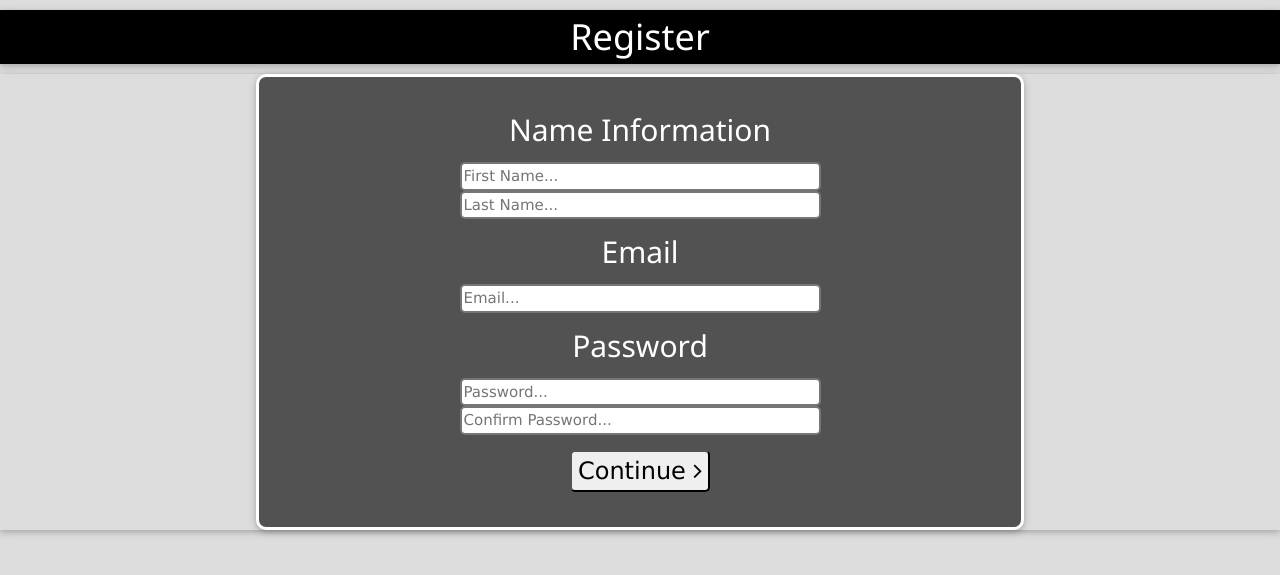
After one commit to Hill-Boss/eSports_stats, a Django app: page /register in a window 1280 px wide. The commit adds this page. Shown: the top 575 px of the page. Run offline with Django 3.2, Linux system fonts and the light colour scheme.

Commit message:
2/12/2020
Added Register Page
Added Form Validation for Register Page

```diff
--- a/eSports_stats/eSports/static/css/master.css
+++ b/eSports_stats/eSports/static/css/master.css
@@ -1,50 +1,3 @@
-
-/* Full-width input fields */
-input[type=text], input[type=password] {
-  width: 100%;
-  padding: 15px;
-  margin: 5px 0 22px 0;
-  display: inline-block;
-  border: none;
-  background: #f1f1f1;
-}
-
-input[type=text]:focus, input[type=password]:focus {
-  background-color: #ddd;
-  outline: none;
-}
-
-hr {
-  border: 1px solid #f1f1f1;
-  margin-bottom: 25px;
-}
-
-ul{
-  list-style-type: none;
-}
-a:link, a:visited {
-  background-color: inherit;
-  color: white;
-  padding: 14px 25px;
-  text-align: center;
-  text-decoration: none;
-  display: inline-block;
-}
-
-a:hover, a:active {
-  background-color: #5e001d;
-}
-
-.w3-btn{
-  padding: 0;
-  padding-left: 0!important;
-  padding-right: 0!important;
-  padding-bottom: 0!important;
-  display: block!important;
-}
-ul.w3-btn{
-  padding-top: 5px!important;
-}
 /* Colors */
 .maroon{
   color: #ffffff!important;
@@ -59,6 +12,30 @@ ul.w3-btn{
   color: #ffffff;
   background-color: #3c3c3c;
 }
+.light-gray{
+  color: #000;
+  background-color: #ddd;
+}
+
+.dark-gray{
+  color: #ffffff;
+  background-color: #404040;
+}
+
+.darker-gray{
+  color: #ffffff;
+  background-color: #525252;
+}
+
+.white{
+  color: #000!important;
+  background-color: #ffffff!important;
+}
+
+.black{
+  color: #ffffff;
+  background-color: #000;
+}
 /* Custom Adjustment Classes */
 .w-100per{
   width: 100%;
@@ -66,102 +43,3 @@ ul.w3-btn{
 .h-100per{
   height: 100%;
 }
-
-/* Top of page >>> Bottom of Page */
-.header{
-  text-align: center;
-}
-.navbar{
-  overflow: hidden;
-}
-
-.logo{
-  width: 50%;
-  float: left;
-}
-.title{
-  color: white;
-  display: block-inline;
-  height: inherit;
-}
-.Menu{
-  float: left;
-  padding: 10px;;
-  width: 50%;
-}
-.dropdown{
-  overflow: hidden;
-  float: right;
-  padding:  15px 14px;
-}
-.dropbtn.w3-btn{
-  padding: 0!important;
-}
-
-.dropdown-content{
-  display: none;
-  position: absolute;
-  right: 0;
-  z-index: 1;
-}
-
-.card{
-  height: 500px;
-  width: 300px;
-  background-image: url('../imgs/eSports_logo.png');
-  background-repeat: no-repeat;
-  background-position: center;
-}
-
-.card a{
-  float: left;
-  width: 100%;
-  text-align: left;
-
-}
-.card a:hover,.card a:active{
-  color: #ffffff;
-  background-color: #3c3c3c;
-}
-
-.show{
-  display: block;
-}
-
-.main-body{
-  overflow: hidden;
-}
-.row{
-  display: table;
-  width: 100%;
-}
-
-.row:after {
-  content: "";
-  display: table;
-  clear: both;
-}
-
-.sidebar{
-  float: left;
-  overflow-y: scroll;
-  overflow: hidden;
-  margin: 0;
-  padding: 0;
-  width: 20%;
-  height: 100vh;
-}
-.content{
-  float: left;
-  width: 60%;
-  height: 100vh;
-  text-align: center;
-}
-
-.right.sidebar{
-  text-align: center;
-}
-
-.footer{
-  height: 100px;
-}
--- /dev/null
+++ b/eSports_stats/eSports/static/css/register.css
@@ -0,0 +1,49 @@
+body{
+  background-color: #ddd;
+}
+.header{
+  text-align: center;
+
+}
+.content{
+
+}
+.register{
+  margin-left: 20%;
+  margin-right: 20%;
+  border-style: solid;
+  border-radius: 10px;
+  padding: 20px;
+  height: 100%;
+}
+.register h2{
+  text-align: center;
+}
+.input{
+  width: 50%;
+  margin-left: 25%;
+  border-style: solid;
+  border-radius: 5px;
+}
+
+.Button-Continue{
+  border-radius: 5px;
+}
+.Button-Continue:hover, .Button-Continue:active{
+  cursor: pointer;
+  color: #000;
+  background-color: #39e600;
+}
+.Button-Container{
+  padding: 15px 14px;
+  width: 100%;
+  text-align: center;
+}
+.valid{
+  border-color: #39e600;
+}
+
+.invalid{
+  border-color: #ff0000!important;
+
+}
--- /dev/null
+++ b/eSports_stats/eSports/static/js/signInValidation.js
@@ -0,0 +1,124 @@
+
+
+function validateForm(id){
+  var input;
+  var letters = /^[A-Za-z]+$/;
+  var email = /^([a-zA-Z0-9_\-\.]+)@([a-zA-Z0-9_\-\.]+)\.([a-zA-Z]{2,5})$/;
+  var PassRegex = /^[a-zA-Z]\w{3,14}$/;
+  switch (id) {
+    case "FirstNameIn":
+      idInvalid = "first-name-invalid";
+      input = document.getElementById(id);
+      var parent = document.getElementById('first-name');
+      if(!letters.test(input.value)){
+          AppendMessage("Spaces or numbers detected in name", parent, idInvalid);
+          colorInvalid(input);
+      }else{
+        colorValid(input);
+        DeleteMessage(parent,idInvalid);
+      }
+      break;
+    case "LastNameIn":
+    idInvalid = "last-name-invalid";
+    input = document.getElementById(id);
+    var parent = document.getElementById('last-name');
+    if(!letters.test(input.value)){
+      colorInvalid(input);
+      AppendMessage("Spaces or numbers detected in name", parent, idInvalid);
+    }else{
+      colorValid(input);
+      DeleteMessage(parent,idInvalid);
+    }
+    break;
+    case "EmailIn":
+    idInvalid = "email-invalid";
+    input = document.getElementById(id);
+    var parent = document.getElementById('email-info');
+    if(!email.test(input.value)){
+      colorInvalid(input);
+      AppendMessage("email is not recognizable", parent, idInvalid);
+    }else{
+      colorValid(input);
+      DeleteMessage(parent,idInvalid);
+    }
+    break;
+    case "PasswordIn":
+    idInvalid = "password-invalid";
+    input = document.getElementById(id);
+    var parent = document.getElementById('password');
+    if(!PassRegex.test(input.value)){
+      colorInvalid(input);
+      AppendMessage("Password must have between 4 and 15 characters,start with a letter, and contain no spaces", parent, idInvalid);
+
+    }else{
+      colorValid(input);
+      DeleteMessage(parent,idInvalid);
+    }
+    break;
+    case "ConfirmPasswordIn":
+    idInvalid = "confirm-password-invalid";
+    input = document.getElementById(id);
+    var parent = document.getElementById('confirm-password');
+    if(input.value != document.getElementById('PasswordIn').value || input.value == ''){
+      colorInvalid(input);
+      AppendMessage("Passwords dont match", parent, idInvalid);
+    }else{
+      colorValid(input);
+      DeleteMessage(parent,idInvalid);
+    }
+    break;
+    default:
+
+  }
+}
+
+function validatePage() {
+  var valid = false;
+  // for (var i = 0; i < document.getElementsByClassName('input').length; i++) {
+  //   if(document.getElementsByClassName('input')[i] == null){
+  //     valid = false;
+  //   }
+  // }
+  if(document.getElementsByClassName('invalid')[0] == undefined){
+    console.log(document.getElementsByClassName('invalid'));
+    location.replace("/");
+  }
+  // else if (!valid) {
+  //   alert("Make sure every field is completed");
+  // }
+  else{
+    alert("Fix errors in fields to continue");
+  }
+}
+
+
+function AppendMessage(text, parent, newId) {
+  if(document.getElementById(newId)==null){
+    var div = parent;
+    var h6 = document.createElement('h6');
+    h6.id = newId;
+    var textNode = document.createTextNode(text);
+    h6.appendChild(textNode);
+    div.appendChild(h6);
+
+  }
+}
+function DeleteMessage(parent, idInvalid){
+  if(document.getElementById(idInvalid) != null){
+    element = document.getElementById(idInvalid);
+    element.parentNode.removeChild(element);
+
+  }
+}
+
+function colorInvalid(element) {
+  element.style.background = '#ff0000';
+  element.style.color = "#ffffff";
+  element.style.borderColor = '#000';
+}
+
+function colorValid(element){
+  element.style.color = '#000';
+  element.style.background = "#ffffff";
+  element.style.borderColor = "#00ff00";
+}
--- /dev/null
+++ b/eSports_stats/eSports/templates/general/register.html
@@ -0,0 +1,57 @@
+<!DOCTYPE html>
+<html lang="en" dir="ltr">
+  <head>
+    <meta charset="utf-8">
+    <link rel="stylesheet" href="https://cdnjs.cloudflare.com/ajax/libs/font-awesome/4.7.0/css/font-awesome.min.css">
+    {% load static %}
+    <title>Register</title>
+    <link rel="stylesheet" href="{% static '/css/register.css'%}">
+    <link rel="stylesheet" href="{% static '/css/master.css'%}">
+    <link rel="stylesheet" href="{% static '/css/w3.css'%}">
+  </head>
+  <body>
+    <div class="header w3-jumbo w3-card black">
+      <h1>Register</h1>
+    </div>
+
+    <div class="content w3-card">
+      <div class="register w3-card darker-gray">
+        <form class="" action="index.html" method="post">
+          <div id="name-info"class="name-info">
+            <h2>Name Information</h2>
+            <div id="first-name">
+              <input id="FirstNameIn" class="input" type="text" placeholder="First Name..." onblur="validateForm('FirstNameIn')">
+            </div>
+            <div id="last-name">
+              <input id="LastNameIn" class="input" type="text" placeholder="Last Name..." onblur="validateForm('LastNameIn')">
+            </div>
+          </div>
+          <div id="email-info"class="email-info">
+            <h2>Email</h2>
+            <input id="EmailIn"class="input" type="text" placeholder="Email..." onblur="validateForm('EmailIn')">
+          </div>
+          <div id="password-info"class="">
+            <h2>Password</h2>
+            <div id="password">
+              <input id="PasswordIn"class="input" type="password" placeholder="Password..." onblur="validateForm('PasswordIn')">
+            </div>
+            <div id="confirm-password">
+              <input id="ConfirmPasswordIn"class="input" type="password" placeholder="Confirm Password..." onblur="validateForm('ConfirmPasswordIn')">
+            </div>
+          </div>
+
+        </form>
+
+        <div class="Button-Container">
+          <button class="Button-Continue w3-xlarge" type="button" name="Continue" onclick="validatePage()">
+            Continue
+            <i class="fa fa-angle-right"></i>
+          </button>
+
+        </div>
+      </div>
+    </div>
+
+    <script src="{% static '/js/signInValidation.js'%}" charset="utf-8"></script>
+  </body>
+</html>
--- a/eSports_stats/eSports/urls.py
+++ b/eSports_stats/eSports/urls.py
@@ -10,6 +10,8 @@ urlpatterns = [
     url(r'^dashboard/$', views.display_dash, name='landingPage'),
     url(r'^viewData/$', views.display_data, name='viewData'),
     url(r'^admin/manageUsers/$', views.display_create, name='ManageUsers'),
+    url(r'^register$', views.display_registerPage, name='registerPage'),
+
 
     # url(r'^ajax/getStats/$', views.ajax_getStats, name='ajax_getStats'),
     url(r'^ajax/getGamePlayer/$', views.ajax_getGamePlayer, name='ajax_getGamePlayer'),
--- a/eSports_stats/eSports/views.py
+++ b/eSports_stats/eSports/views.py
@@ -16,6 +16,9 @@ def display_dash(request):
 
 def display_test(request):
     return render(request, 'test/index.html')
+
+def display_registerPage(request):
+    return render(request, 'general/register.html')
 
 def db_data(request):
     user_list = User.objects.all()
```
Also changed, not shown: eSports_stats/eSports/static/css/HomePage.css (added, +158 -0 lines), eSports_stats/eSports/templates/general/index.html (+5 -4 lines).
